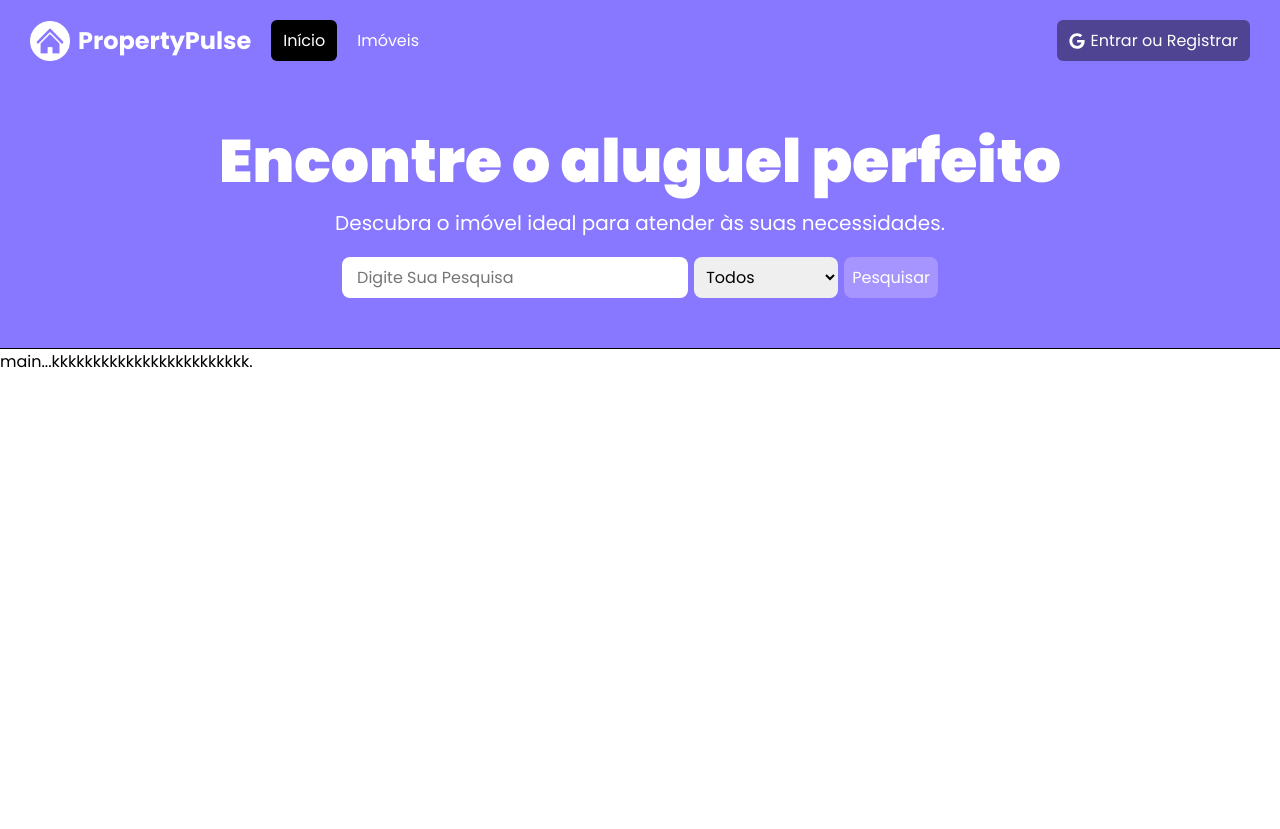
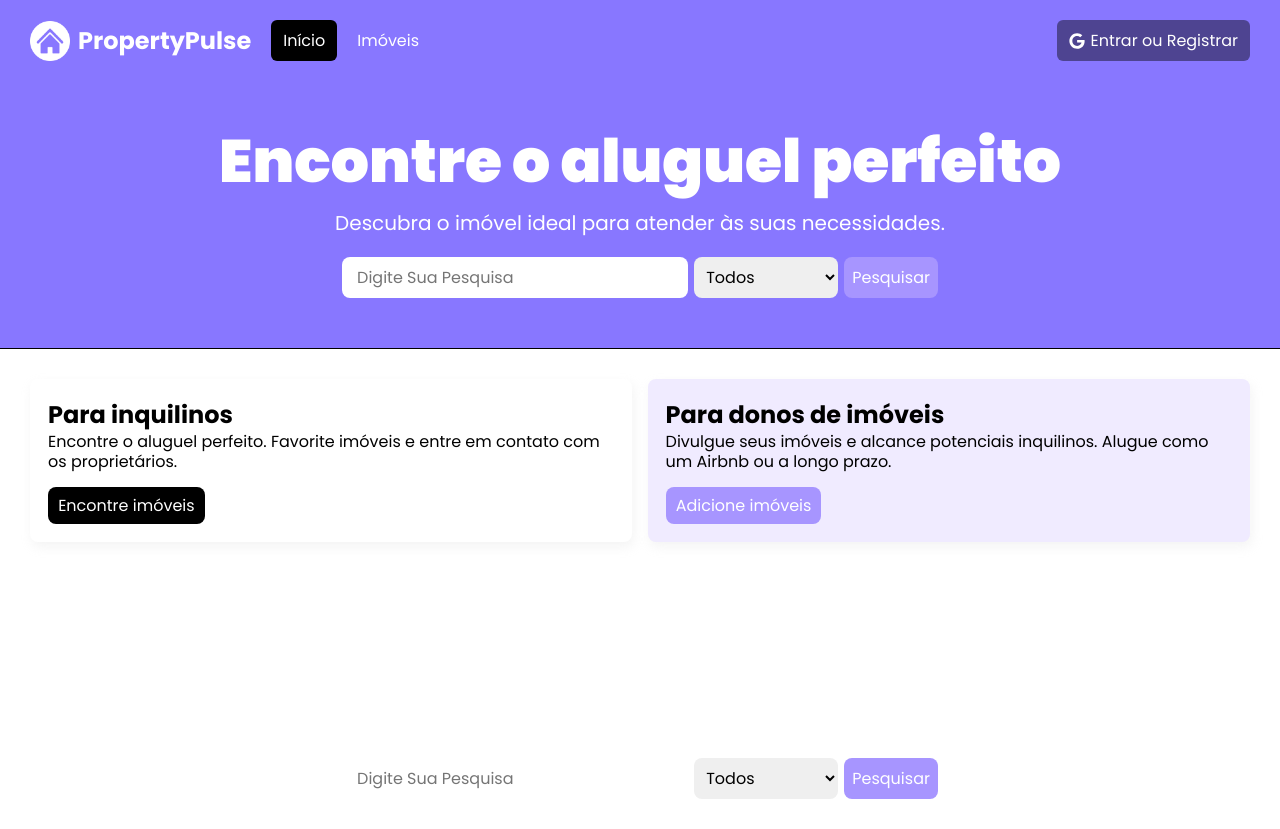
Before and after one commit to Arthursouzafut22/aluguel-imoveis, a React (Vite) app: page / in a window 1280 px wide. Before the commit the page ends 800 px from the top, so only its background shows below. Built offline with nearby package versions, Linux system fonts and the light colour scheme.

Commit message:
working at home

```diff
--- a/src/App.tsx
+++ b/src/App.tsx
@@ -7,7 +7,7 @@ function App() {
     <>
       <AuthProvider>
         <Router />
-        <GlobalStyles/>
+        <GlobalStyles />
       </AuthProvider>
     </>
   );
--- a/src/components/Header/Header.tsx
+++ b/src/components/Header/Header.tsx
@@ -2,7 +2,7 @@ import * as S from "./Styles";
 import WrapperRent from "./WrapperRent";
 import useMedia from "../../Hooks/UseMedia";
 import Nav from "../Nav/Nav";
-import React from "react";
+import React, { useCallback } from "react";
 import MenuMobile from "./MenuMobile/MenuMobile";
 import Img from "../../assets/image/logo-white.webp";
 
@@ -10,14 +10,15 @@ const Header = () => {
   const { mobile } = useMedia("(max-width:767px)");
   const [menuActive, setMenuActive] = React.useState<boolean>(false);
 
+  const toggleMenu = useCallback(() => {
+    setMenuActive(!menuActive);
+  }, [menuActive]);
+
   return (
     <S.Header mobile={mobile}>
       {mobile && (
         <div className="wrapper">
-          <MenuMobile
-            onClick={() => setMenuActive(!menuActive)}
-            menuActive={menuActive}
-          />
+          <MenuMobile onClick={toggleMenu} menuActive={menuActive} />
           <img src={Img} alt="Imagem-logo" />
         </div>
       )}
--- a/src/components/Header/MenuMobile/MenuMobile.tsx
+++ b/src/components/Header/MenuMobile/MenuMobile.tsx
@@ -1,12 +1,13 @@
 import React from "react";
 import * as S from "./Styles";
+import { memo } from "react";
 
 type MenuProps = {
   onClick: () => void;
   menuActive: boolean;
 };
 
-const MenuMobile: React.FC<MenuProps> = ({ onClick, menuActive }) => {
+const MenuMobile: React.FC<MenuProps> = memo(({ onClick, menuActive }) => {
   return (
     <S.ButtonMobile
       onClick={onClick}
@@ -19,6 +20,6 @@ const MenuMobile: React.FC<MenuProps> = ({ onClick, menuActive }) => {
       <div></div>
     </S.ButtonMobile>
   );
-};
+});
 
 export default MenuMobile;
--- a/src/components/Nav/Nav.tsx
+++ b/src/components/Nav/Nav.tsx
@@ -51,8 +51,7 @@ const Nav = () => {
               className={"btn-user"}
               onClick={() => setActiveModal(!activeModal)}
             >
-              {/* {user.photoURL &&  <img src={String(user?.photoURL)} />} */}
-              {String(user.displayName).charAt(0)}
+              {user.photoURL && <img src={String(user?.photoURL)} alt="logo" />}
             </button>
             {activeModal && <ModalUser />}
           </div>
--- /dev/null
+++ b/src/components/Wrapper/Wrapper.tsx
@@ -0,0 +1,5 @@
+const Wrapper = () => {
+  return <></>;
+};
+
+export default Wrapper;
--- a/src/pages/Home/Home.tsx
+++ b/src/pages/Home/Home.tsx
@@ -1,7 +1,45 @@
+import { useNavigate } from "react-router-dom";
 import * as S from "./Styles";
+import useMedia from "../../Hooks/UseMedia";
 
 const Home = () => {
-  return <S.Main>main...kkkkkkkkkkkkkkkkkkkkkkkk.</S.Main>;
+  const navigate = useNavigate();
+  const { mobile } = useMedia("(max-width:767px)");
+
+  return (
+    <S.Main>
+      <S.ContainerCards mobile={mobile}>
+        <S.CardsItems mobile={mobile}>
+          <h2>Para inquilinos</h2>
+          <p>
+            Encontre o aluguel perfeito. Favorite imóveis e entre em contato com
+            os proprietários.
+          </p>
+          <S.Button
+            onClick={() => navigate("/imoveis")}
+            color={"#ffffff"}
+            background={"#000000"}
+          >
+            Encontre imóveis
+          </S.Button>
+        </S.CardsItems>{" "}
+        <S.CardsItems mobile={mobile} background={"#F0EBFF"}>
+          <h2>Para donos de imóveis</h2>
+          <p>
+            Divulgue seus imóveis e alcance potenciais inquilinos. Alugue como
+            um Airbnb ou a longo prazo.
+          </p>
+          <S.Button
+            onClick={() => navigate("/add")}
+            color={"#ffffff"}
+            background={"#a795ff"}
+          >
+            Adicione imóveis
+          </S.Button>
+        </S.CardsItems>
+      </S.ContainerCards>
+    </S.Main>
+  );
 };
 
 export default Home;
--- a/src/pages/Home/Styles.ts
+++ b/src/pages/Home/Styles.ts
@@ -1,4 +1,41 @@
 import styled from "styled-components";
 
 export const Main = styled.main`
+  padding: 1.25rem;
 `;
+
+export const ContainerCards = styled.div<{ mobile: boolean }>`
+  max-width: 1220px;
+  display: flex;
+  align-items: center;
+  flex-wrap: ${({ mobile }) => mobile && "wrap"};
+  margin: 10px auto auto auto;
+  gap: 0.94rem;
+`;
+
+export const CardsItems = styled.div<{ background?: string; mobile: boolean }>`
+  padding: 1.13rem;
+  border-radius: 0.5rem;
+  /* box-shadow: 2px 5px 10px -1px rgba(204, 204, 204, 0.21); */
+  /* box-shadow: 2px 5px 10px 1px rgba(204, 204, 204, 0.21); */
+  box-shadow: 2px 5px 11px 0px rgba(204, 204, 204, 0.21);
+  background-color: ${({ background }) => background};
+  flex: ${({ mobile }) => (mobile ? "initial" : "1")};
+
+  p {
+    line-height: 20px;
+  }
+`;
+
+export const Button = styled.button<{ background: string; color: string }>`
+  font-size: 1rem;
+  display: block;
+  color: ${({ color }) => color};
+  background-color: ${({ background }) => background};
+  padding-inline: 0.63rem;
+  padding-block: 0.38rem;
+  border-radius: 0.5rem;
+  cursor: pointer;
+  border: none;
+  margin-top: 15px;
+`;
--- a/src/routes/Routes.tsx
+++ b/src/routes/Routes.tsx
@@ -1,4 +1,4 @@
-import { BrowserRouter, Routes, Route } from "react-router-dom";
+import { BrowserRouter, Routes, Route, useLocation } from "react-router-dom";
 import Header from "../components/Header/Header";
 import Home from "../pages/Home/Home";
 import Profile from "../pages/Profile/Profile";
@@ -6,10 +6,26 @@ import Favorites from "../pages/Favorites/Favorites";
 import Imoveis from "../pages/Imoveis/Imoveis";
 import ToAddImoveis from "../pages/ToAddImoveis/ToAddImoveis";
 import Messages from "../pages/Messages/Messages";
+import WrapperRent from "../components/Header/WrapperRent";
+import { ReactNode } from "react";
+
+const Layout = ({ children }: { children: ReactNode }) => {
+  const location = useLocation();
+  const routes = ["/add"];
+  const include = !routes.includes(location.pathname);
+
+  return (
+    <>
+      {children}
+      {include && <WrapperRent />}
+    </>
+  );
+};
 
 const Router = () => {
   return (
     <BrowserRouter>
+      <Layout>
         <Header />
         <Routes>
           <Route path="/" element={<Home />} />
@@ -19,6 +35,7 @@ const Router = () => {
           <Route path="/favorites" element={<Favorites />} />
           <Route path="/messages" element={<Messages />} />
         </Routes>
+      </Layout>
     </BrowserRouter>
   );
 };
```
Lines whose indentation alone changed are shown as unchanged.
